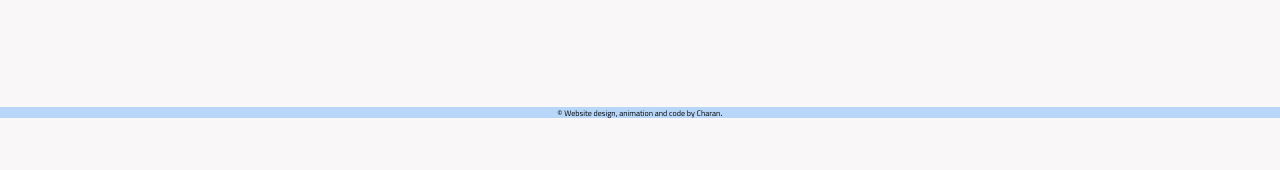
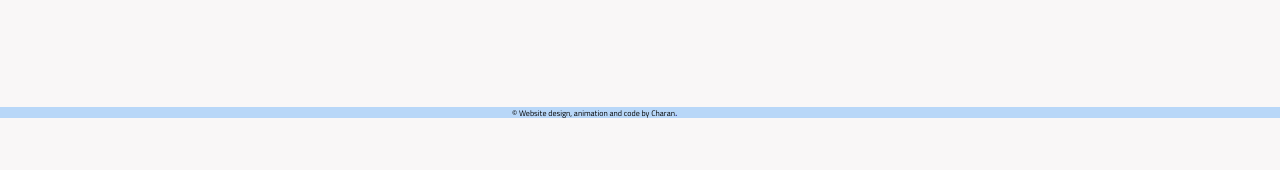
Before and after one commit to charan-021/Things_To_Do, a Django app: template templates/authentication/home.html in a window 1280 px wide. Shown: the part 682-852 px from the top of the page. Run offline with Django 4.2, Linux system fonts and the light colour scheme; the template is opened without the code that fills it, so the values that code supplies are empty; some web fonts are replaced.

Commit message:
Update home.html

```diff
--- a/templates/authentication/home.html
+++ b/templates/authentication/home.html
@@ -36,8 +36,10 @@
 }
 footer p{
   display: flex;
-  justify-content: center;
-  /* align-items: center; */
+  /* justify-content: center; */
+  align-items: center;
+  position: relative;
+  left: 40%;
   font-family: 'Titillium Web', sans-serif;
   font-size: 0.5rem;
 }
```
